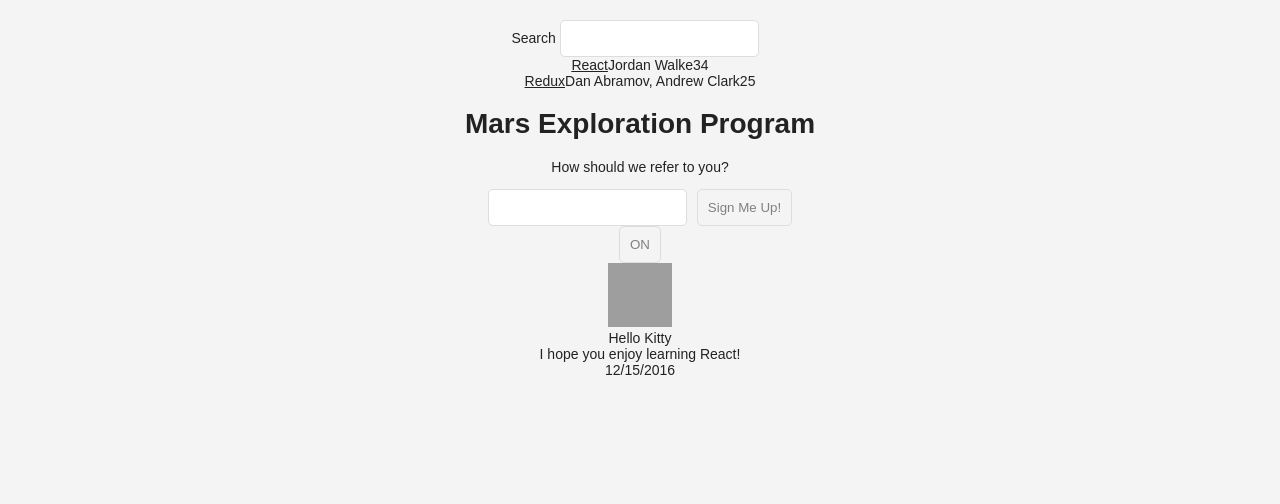
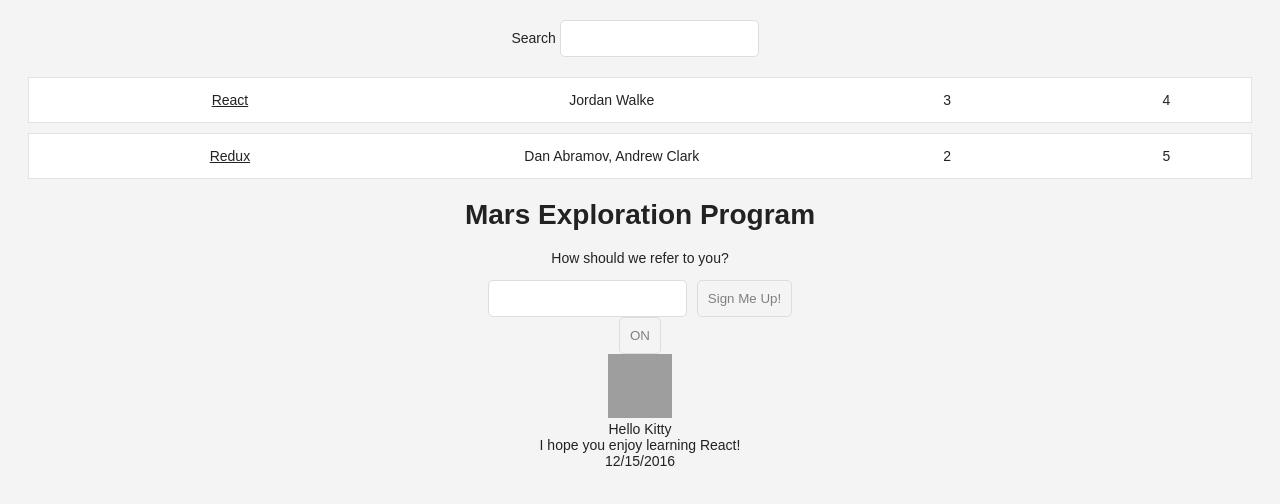
Before and after one commit to ccalbaugh/hackernews2, a React (Create React App) app: page / in a window 1280 px wide. Shown: the top 504 px of the page. Built offline with nearby package versions, Linux system fonts and the light colour scheme; grey boxes are pictures that could not be loaded.

Commit message:
Modify styling for columns.

```diff
--- a/src/App.css
+++ b/src/App.css
@@ -1,6 +1,5 @@
 .page {
   margin: 20px;
-  text-align: center;
 }
 
 .interactions {
--- a/src/App.js
+++ b/src/App.js
@@ -57,6 +57,7 @@
     const { query, list } = this.state;
     return (
       <div className="page">
+          <div className="interactions">
             <Search value={query} onChange={this.onSearchChange}>
               Search
             </Search>
@@ -68,6 +69,7 @@
                 text={comment.text}
                 author={comment.author} />
           </div>
+      </div>
     );
   }
 }
@@ -78,21 +80,38 @@
     </form>
 
 
+const largeColumn = {
+  width: '40%'
+};
 
-const Table = ({ list, pattern }) => {
-  return (
-    <div>
+const midColumn = {
+  width: '30%'
+};
+
+const smallColumn = {
+  width: '15%'
+};
+
+
+const Table = ({ list, pattern }) =>
+  <div className="table">
     { list.filter(isSearched(pattern)).map((item) =>
-      <div key={item.objectID}>
-        <span><a href={item.url}>{item.title}</a></span>
-        <span>{item.author}</span>
-        <span>{item.num_comments}</span>
-        <span>{item.points}</span>
+      <div key={item.objectID} className="table-row">
+        <span style={{ width: '40%' }}>
+          <a href={item.url}>{item.title}</a>
+        </span>
+        <span style={largeColumn}>
+          {item.author}
+        </span>
+        <span style={midColumn}>
+          {item.num_comments}
+        </span>
+        <span style={smallColumn}>
+          {item.points}
+        </span>
       </div>
     )}
   </div>
-  )
-}
 
 
 
```
Lines whose indentation alone changed are shown as unchanged.
